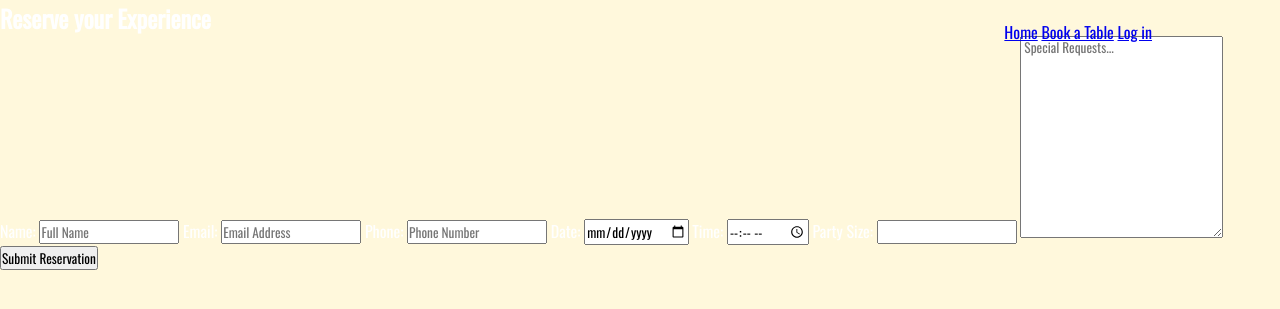
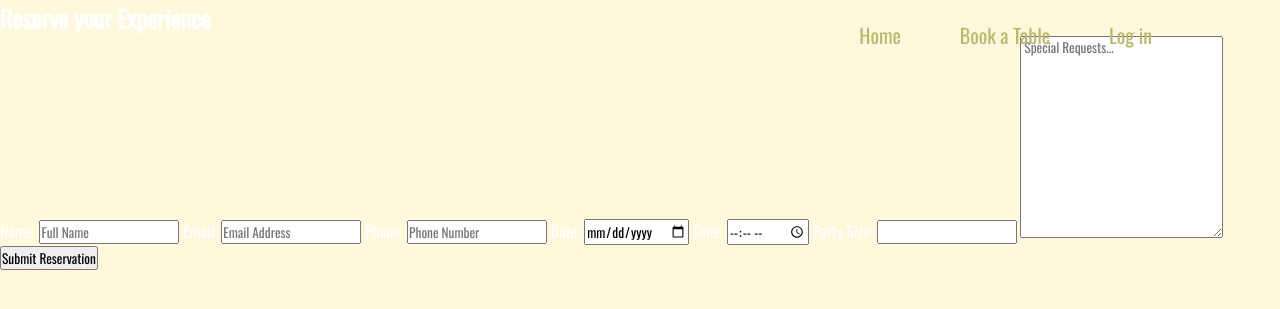
Before and after one commit to DRegan-dev/restaurant-booking, a Django app: template bookings/templates/bookings/booking.html in a window 1280 px wide. Shown: the top 309 px of the page. Run offline with Django 4.2, Linux system fonts and the light colour scheme; the template is opened without the code that fills it, so the values that code supplies are empty; some web fonts are replaced.

Commit message:
added styling for navbar anchor tags

```diff
--- a/static/css/style.css
+++ b/static/css/style.css
@@ -35,3 +35,14 @@ body {
     font-weight: 700;
     font-family: 'Phudu', 'Oswald', sans-serif;
 }
+
+.navbar a {
+    font-size: 20px;
+    color: #bdb76b;
+    text-decoration: none;
+    font-weight: 500;
+    margin-left: 55px;
+    cursor: pointer;
+    transition: .5s;
+    z-index: 100;
+}
```
